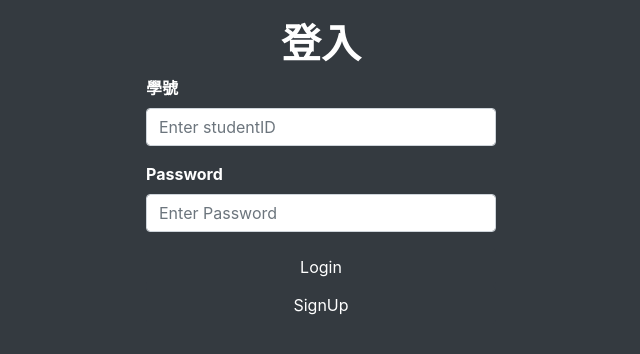
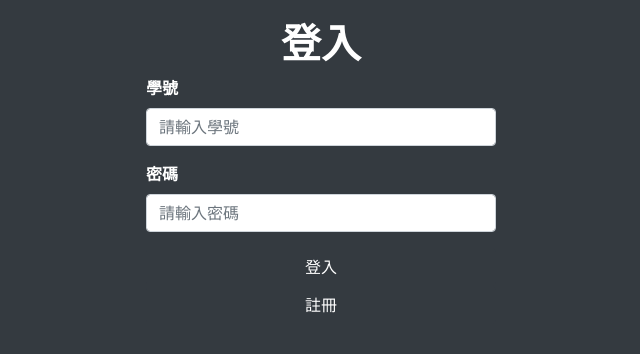
Before and after one commit to Iotalh/Class-Manager, a PHP site: page /login.php in a window 1280 px wide. Shown: the part 56-410 px from the top of the page, without its empty margins (319-959 px from the left). Run offline with PHP 8.4, Linux system fonts and the light colour scheme.

Commit message:
💄 Improve UI

```diff
--- a/class_create.php
+++ b/class_create.php
@@ -169,7 +169,7 @@ if (isset($_POST['submit_info'])) { //測試該課程有沒有被建立過
 					<div class="col-8">
 						<div class="input-group mb-3">
 							<div class="input-group-prepend">
-								<span class="input-group-text" id="basic-addon1">導師名稱</span>
+								<span class="input-group-text" id="basic-addon1">教師名稱</span>
 							</div>
 							<input type="text" class="form-control" aria-label="teacher" aria-describedby="basic-addon1" name="teacher" id="teacher" required>
 						</div>
--- a/class_update.php
+++ b/class_update.php
@@ -161,7 +161,7 @@ if (isset($_GET["id"])) {
 					<div class="col-8">
 						<div class="input-group mb-3">
 							<div class="input-group-prepend">
-								<span class="input-group-text" id="basic-addon1">導師名稱</span>
+								<span class="input-group-text" id="basic-addon1">教師名稱</span>
 							</div>
 							<input type="text" class="form-control" aria-label="teacher" aria-describedby="basic-addon1" name="teacher" id="teacher" value="<? echo $teacher ?>">
 						</div>
--- a/css/comment.css
+++ b/css/comment.css
@@ -13,3 +13,6 @@
 .post {
     margin: 60px auto;
 }
+.class-title{
+    margin: 50px auto;
+}
--- a/index.php
+++ b/index.php
@@ -34,9 +34,6 @@ $db_link->close();
 
 			<div class="collapse navbar-collapse" id="navbarSupportedContent">
 				<ul class="navbar-nav mr-auto">
-					<li class="nav-item active">
-						<a class="nav-link" href="index.php">課程清單 <span class="sr-only">(current)</span></a>
-					</li>
 				</ul>
 				<?
 				if ($_SESSION["userName"] == NULL) { ?>
@@ -53,6 +50,7 @@ $db_link->close();
 		</nav>
 	</header>
 	<div class="container info">
+		<h1 class="font-weight-bolder text-center text-white">課程清單</h1>
 		<div class="alert alert-dark" role="alert">
 			<ul class="class-info">
 				<li>點選課名查看評論</li>
--- a/login.php
+++ b/login.php
@@ -79,19 +79,19 @@ if (isset($_POST['login_info'])) {
 				<div class="form-group row justify-content-md-center">
 					<div class="col-4">
 						<label for="uname"><b>學號</b></label>
-						<input name="studentID" class="form-control" type="text" placeholder="Enter studentID" required>
+						<input name="studentID" class="form-control" type="text" placeholder="請輸入學號" required>
 					</div>
 				</div>
 				<div class="form-group row justify-content-md-center">
 					<div class="col-4">
-						<label for="psw"><b>Password</b></label>
-						<input name="passwd" class="form-control" type="password" placeholder="Enter Password" required>
+						<label for="psw"><b>密碼</b></label>
+						<input name="passwd" class="form-control" type="password" placeholder="請輸入密碼" required>
 					</div>
 				</div>
 				<div class="form-group row justify-content-md-center">
 					<div class="col-4">
-						<button style="width: 100%;" class="btn btn-dark" type="submit" id="login" name="login_info">Login</button>
-						<input style="width: 100%;" type="button" class="btn btn-dark" value="SignUp" onclick="location.href='signup.php'"></input>
+						<button style="width: 100%;" class="btn btn-dark" type="submit" id="login" name="login_info">登入</button>
+						<a style="width: 100%;" class="btn btn-dark" href="signup.php">註冊</a>
 					</div>
 				</div>
 			</form>
```
Also changed, not shown: comment_read.php (+32 -8 lines).
